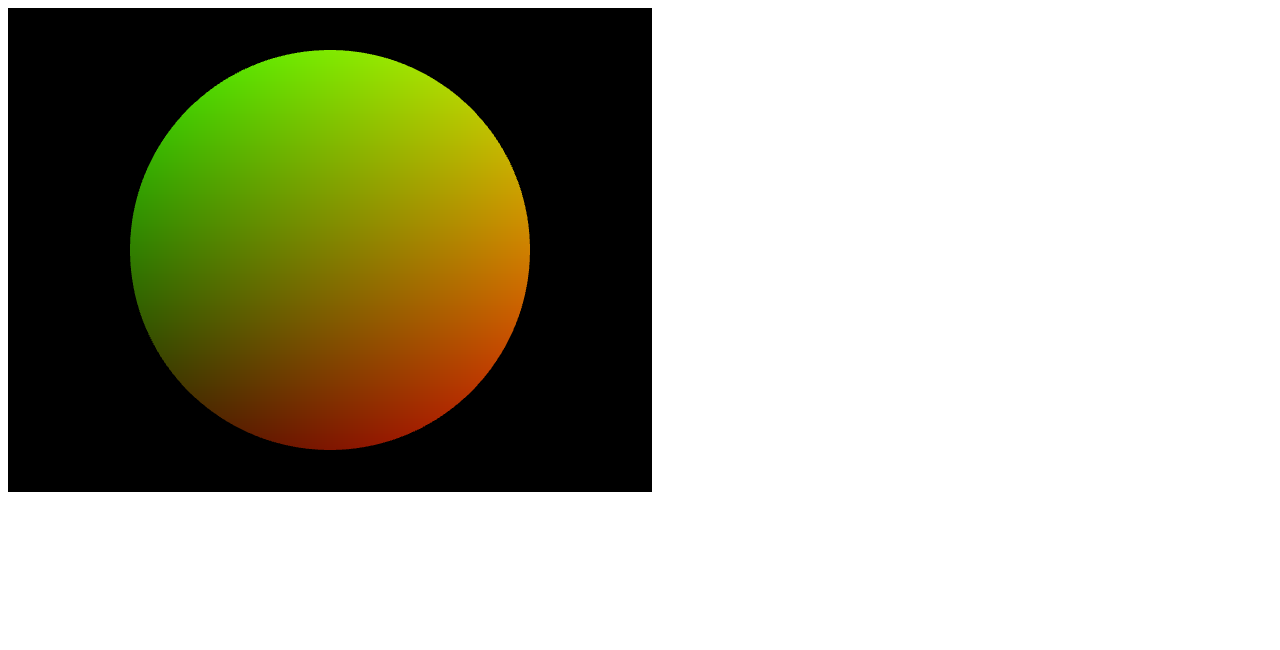
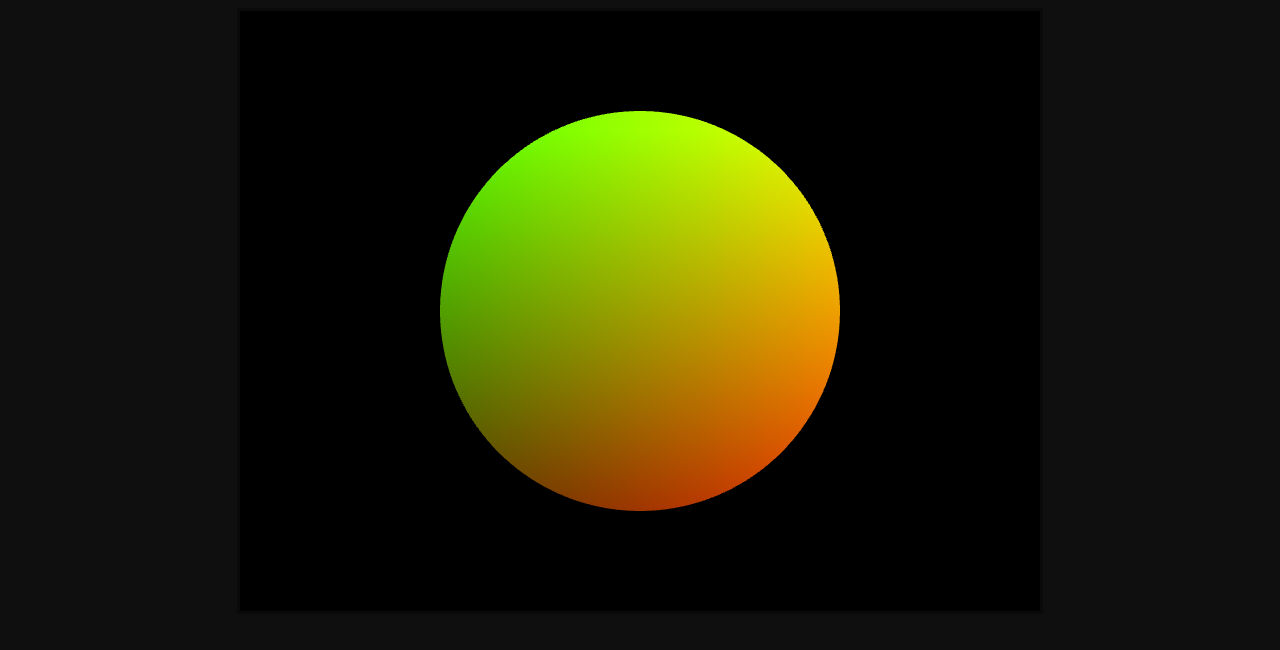
Before and after one commit to mark-tilton/kmeans-webgl, a plain HTML site: page index.html in a window 1280 px wide. Drawn offline with Linux system fonts and the light colour scheme; animation ran at ten frames a second.

Commit message:
Update style

```diff
--- a/index.html
+++ b/index.html
@@ -25,7 +25,7 @@
 </head>
 
 <body onload="onLoad()">
-    <canvas id="glcanvas" width="640" height="480"></canvas>
+    <canvas class="maincanvas" id="glcanvas" width="800" height="600"></canvas>
 </body>
 
 </html>
--- a/webgl.css
+++ b/webgl.css
@@ -1,6 +1,11 @@
-canvas {
-	border: 2px solid black;
-	background-color: black;
+body {
+	background-color: #0f0f0f;
+	text-align: center;
+}
+
+.maincanvas {
+	border: 3px solid #0a0a0a;
+	background-color: #0f0f0f;
 }
 video {
 	display: none;
```
